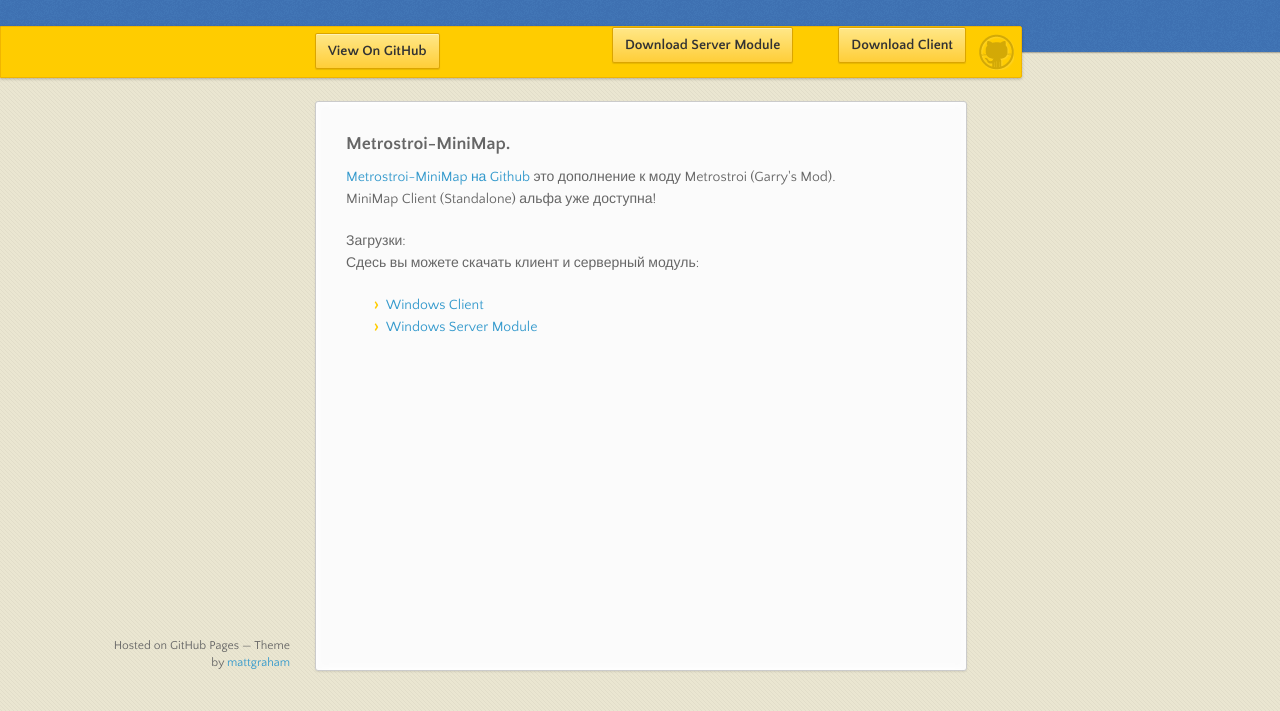
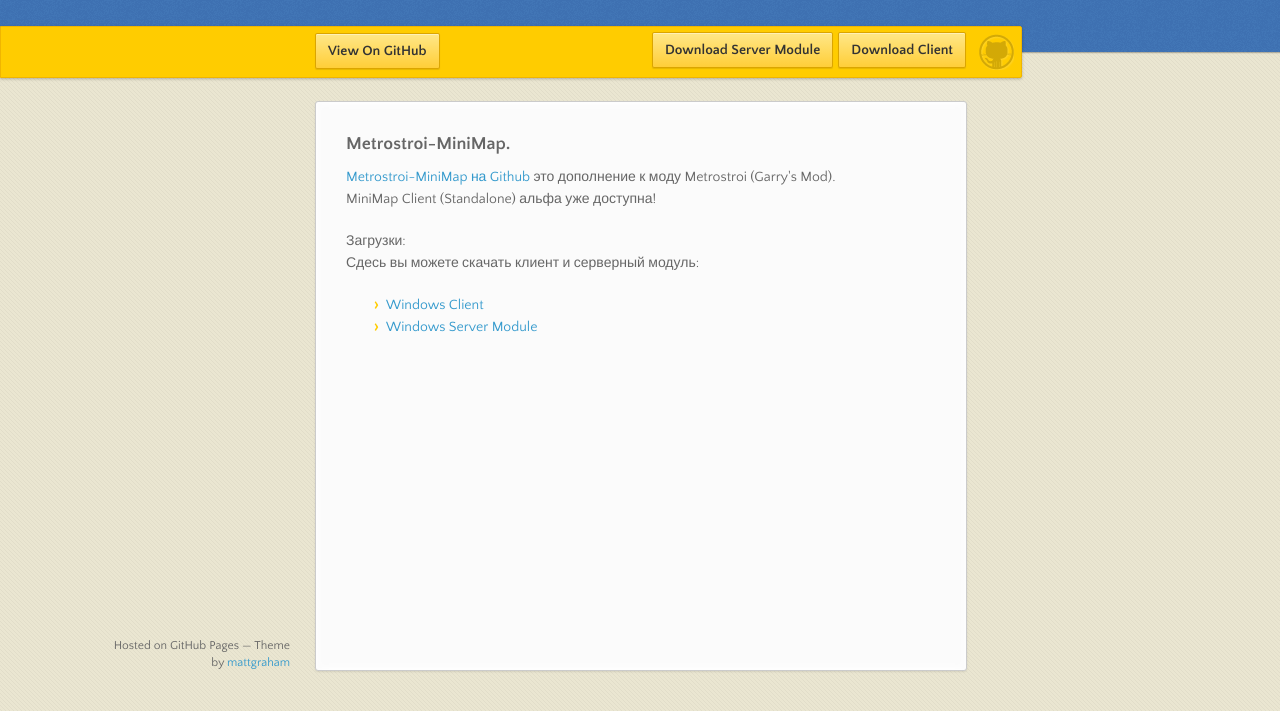
Before and after one commit to OnlyNoob/onlynoob.github.io, a plain HTML site: page index.html in a window 1280 px wide. Shown: the part 89-800 px from the top of the page. Drawn offline with nearby package versions, Linux system fonts and the light colour scheme.

Commit message:
Fixed buttons
-Fixed buttons (Исправлены кнопки)

```diff
--- a/index.html
+++ b/index.html
@@ -25,8 +25,8 @@
         <span id="logo"></span>
 
         <a href="https://github.com/OnlyNoob" class="button fork"><strong>View On GitHub</strong></a>
-		<a href="https://www.dropbox.com/s/pvbb9rzz0p5dvbl/Client.zip?dl=1" class="button downloads"><strong>Download Client</strong></a>
-		<a href="https://www.dropbox.com/s/zq0htham85z3i65/gmsv_minimap_win32.zip?dl=1" class="button downloads"><strong>Download Server Module</strong></a>
+		<a href="https://www.dropbox.com/s/pvbb9rzz0p5dvbl/Client.zip?dl=1" class="button downloads" style="margin-top: 5px;"><strong>Download Client</strong></a>
+		<a href="https://www.dropbox.com/s/zq0htham85z3i65/gmsv_minimap_win32.zip?dl=1" class="button downloads" style="margin-right: 5px; margin-top: 5px;"><strong>Download Server Module</strong></a>
       </div><!-- end banner -->
 
     <div class="wrapper">
```
